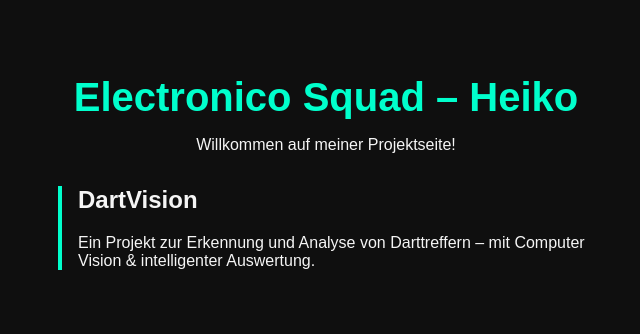
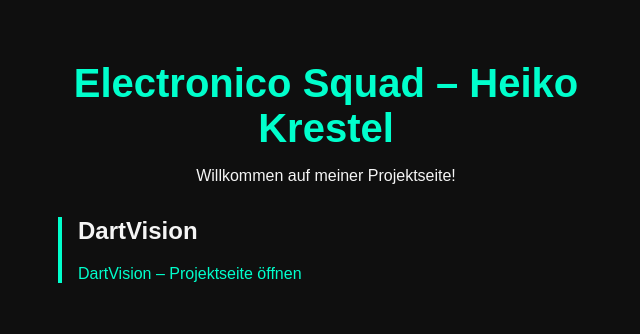
Before and after one commit to heikokres/electronicosquad, a plain HTML site: page index.html in a window 1280 px wide. Shown: the part 233-567 px from the top of the page, without its empty margins (314-954 px from the left). Drawn offline with Linux system fonts and the light colour scheme.

Commit message:
Update index.html

```diff
--- a/index.html
+++ b/index.html
@@ -45,14 +45,15 @@
 </head>
 <body>
   <div class="container">
-    <h1>Electronico Squad – Heiko</h1>
+    <h1>Electronico Squad – Heiko Krestel</h1>
     <p>Willkommen auf meiner Projektseite!</p>
 
-    <div class="project">
-      <h2>DartVision</h2>
-      <p>Ein Projekt zur Erkennung und Analyse von Darttreffern – mit Computer Vision & intelligenter Auswertung.</p>
-      <!-- <a href="https://github.com/heikokres/dartvision">Zum Projekt</a> -->
-    </div>
-  </div>
+<div class="project">
+  <h2>DartVision</h2>
+  <p>
+    <a href="dartvision.html" target="_blank">DartVision – Projektseite öffnen</a>
+  </p>
+</div>
+
 </body>
 </html>
```
